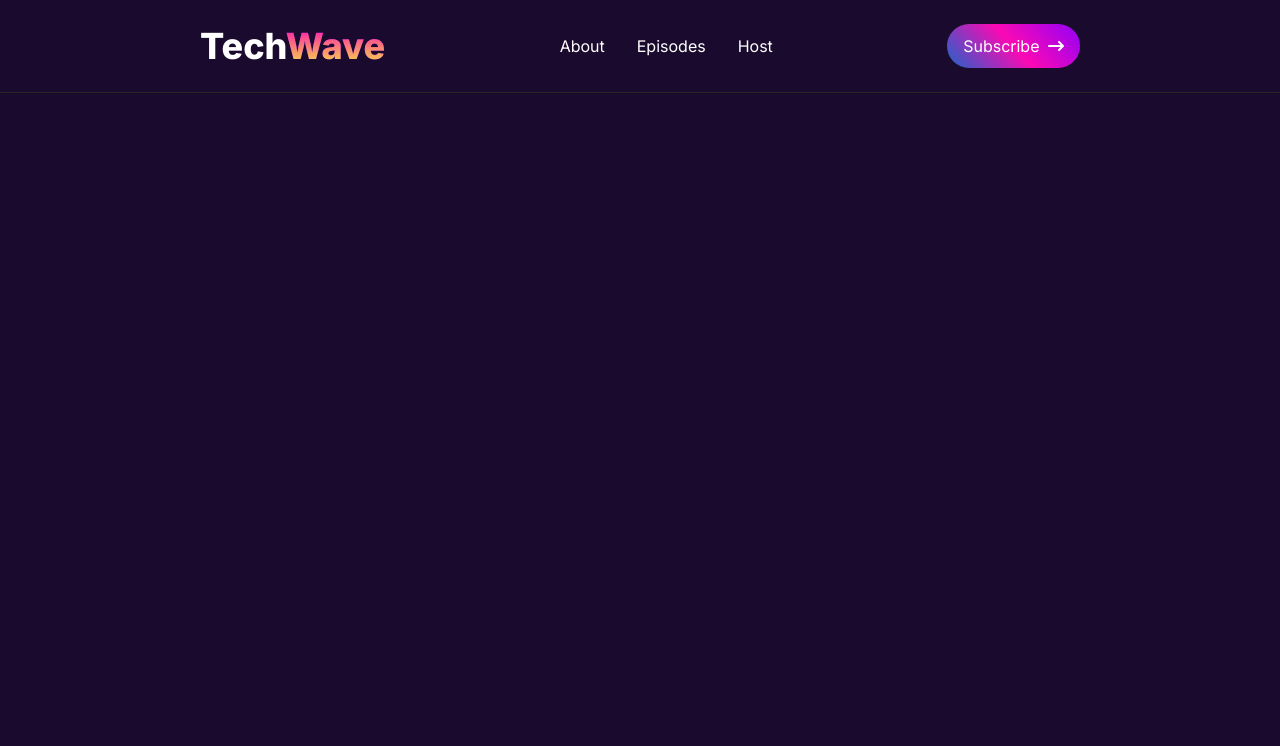
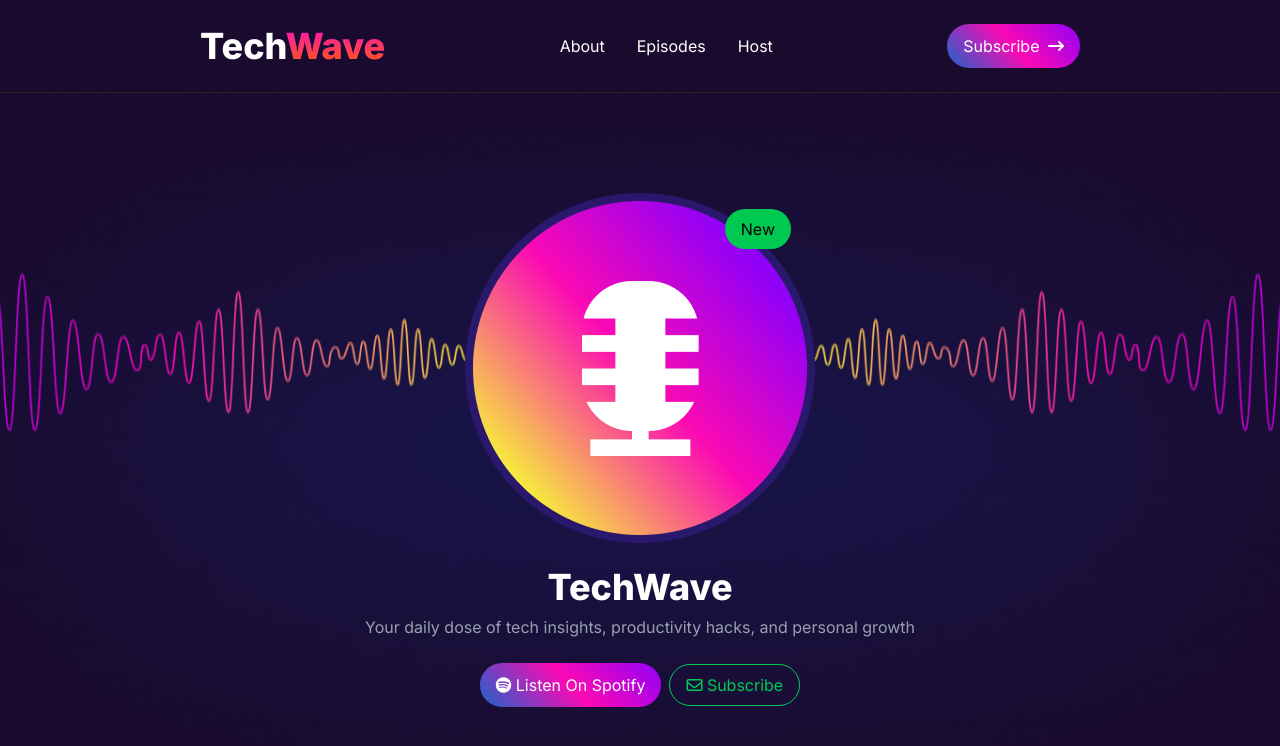
Before and after one commit to mdabdullahcse11/TechWave-Projrct, a plain HTML site: page index.html in a window 1280 px wide. Drawn offline with nearby package versions, Linux system fonts and the light colour scheme.

Commit message:
Work Banner Section

```diff
--- a/index.html
+++ b/index.html
@@ -12,15 +12,14 @@
       <header>
              <body class="bg-1">
     <header>
-         <!-- Navbar  -->
+<!-- Navbar  -->
         <nav>
-    <!-- Nav-Container -->
              <div class="flex justify-between items-center px-5 lg:px-[200px] py-6 border-b border-stone-800">
-    <!-- Navbar Logo -->
+<!-- Navbar Logo -->
                 <div class="cursor-pointer hover:scale-105">
-                    <h1 class="text-3xl lg:text-4xl text-white font-extrabold">Tech<span class="linear-text">Wave</span></h1>
+                    <h1 class="text-3xl lg:text-4xl text-white font-extrabold">Tech<span class="linear-t">Wave</span></h1>
                 </div>
-    <!-- Navbar menu -->
+<!-- Navbar menu -->
                 <div class="hidden lg:inline">
                     <ul class="flex items-center gap-8 text-white">
                         <li><a href="">About</a></li>
@@ -28,16 +27,41 @@
                         <li><a href="">Host</a></li>
                     </ul>
                 </div>
-    <!-- Navbar Button -->
+<!-- Navbar Button -->
                 <div class="hidden lg:inline">
-                    <Button class="text-white px-4 py-2.5 rounded-full btn-primary cursor-pointer hover:grayscale hover:scale-105">Subscribe <i class="fa-solid fa-arrow-right-long ml-1"></i></Button>
+                    <Button class="text-white px-4 py-2.5 rounded-full btn-1 cursor-pointer ">Subscribe <i class="fa-solid fa-arrow-right-long ml-1"></i></Button>
                 </div>
-    <!-- menu Icon -->
+ <!-- menu Icon -->
                 <div class="lg:hidden">
                     <i class="fa-solid fa-bars text-2xl text-blue cursor-pointer hover:scale-110"></i>
                 </div>
              </div>
         </nav>
+
+
+<!-- Banner Section -->
+        <section>
+
+            <div class="bg-[url(./assets/hero-bg.png)] py-[100px] flex flex-col gap-6 justify-center items-center bg-center bg-cover">
+<!-- Banner Image -->
+                 <div class="bg-[url(./assets/hero-circle.png)] bg-no-repeat w-[200px] h-[200px] lg:w-[350px] lg:h-[350px] flex justify-center items-center bg-center bg-cover relative">
+                    <!-- Badge -->
+                     <button class="text-black px-4 py-2 rounded-full bg-green-500 absolute top-1 -right-4 lg:top-4 lg:right-6">New</button>
+                    <div class=""><img class="w-1/2 lg:w-full mx-auto" src="./assets/microphone.png" alt=""></div>
+                 </div>
+<!-- Banner text -->
+                 <div class="px-5">
+                    <h1 class="text-3xl lg:text-4xl text-white mb-2 font-extrabold text-center">TechWave</h1>
+                    <p class="text-gray-400">Your daily dose of tech insights, productivity hacks, and personal growth</p>
+                 </div>
+<!-- Banner-Buttons -->
+                 <div class="flex gap-2 items-center">
+                    <button class="text-white px-4 py-2.5 rounded-full btn-1 cursor-pointer hover:grayscale hover:scale-105"><i class="fa-brands fa-spotify"></i> Listen On Spotify</button>
+                    <button class="text-green-500 px-4 py-2 rounded-full cursor-pointer hover:grayscale hover:scale-105 border-green-500 border"><i class="fa-regular fa-envelope"></i> Subscribe</button>
+                 </div>
+            </div>
+        </section>
+
       </header>
 </body>
 </html>
--- a/style.css
+++ b/style.css
@@ -11,12 +11,12 @@
     background-color: rgba(26, 11, 46, 1);
 }
 
-.linear-text {
-    background: linear-gradient(to top, rgba(247, 233, 63, 1), rgba(251, 9, 180, 1)), rgba(145, 0, 248, 1);
+.linear-t {
+    background: linear-gradient(to top, rgb(255, 94, 1), rgb(252, 17, 189)), rgba(145, 0, 248, 1);
     background-clip: text;
     -webkit-text-fill-color: transparent;
 }
 
-.btn-primary {
+.btn-1 {
     background: linear-gradient(47.64deg, rgb(27, 102, 201),rgba(251, 9, 180, 1),rgba(145, 0, 248, 1));
 }
```
